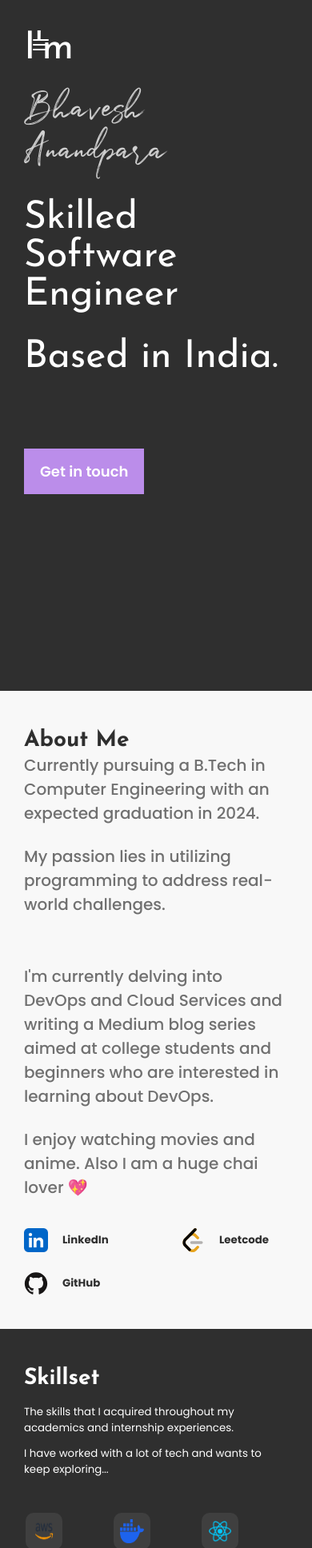
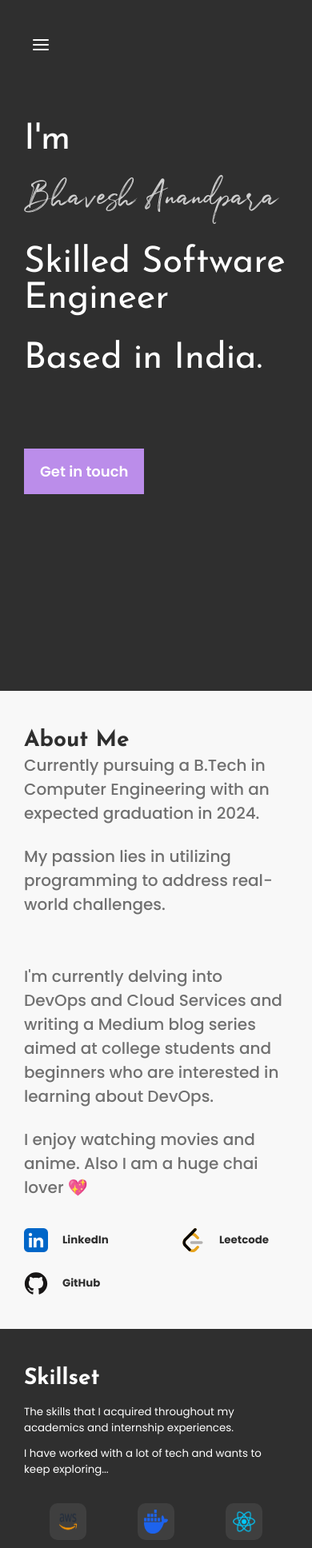
Before and after one commit to BhaveshAnandpara/portfolio, a React (Create React App) app: page / in a window 390 px wide. Shown: the part 40-1976 px from the top of the page at 80% size. Built offline with nearby package versions, Linux system fonts and the light colour scheme.

Commit message:
responsive for mobile

```diff
--- a/src/App.css
+++ b/src/App.css
@@ -402,6 +402,11 @@ header {
 
   }
 
+  hero-section>div {
+    margin-top : 30%;
+
+  }
+
   .hero-section>div>p {
 
     font-size: smaller;
@@ -432,11 +437,16 @@ header {
 
   .iconContainer{
     flex: 1 0 15% !important;
+margin: 20px !important;
   }
 
   .project-footer > section > .iconContainer{
     flex: 1 0 20% !important;
   }
+
+ .contact-section{
+   height: calc(-180px + 75vh) !important;
+ }
 
 }
 
@@ -444,7 +454,7 @@ header {
 @media only screen and (max-width: 600px) {
 
   #hero{
-    font-size: xxx-large !important;
+    font-size: 45px !important;
   }
 
   #skills > section , #projects > section , #projects > section > section , .project-footer > section , #experience > section , #experience > section > section{
@@ -465,6 +475,10 @@ header {
     margin-top: 30px;
   }
 
+  .hero-section>div{
+    margin-top: 40%;
+   }
+
   .project-header{
     flex-direction: column ;
     align-items: flex-start;
@@ -480,7 +494,8 @@ header {
   }
 
   .linkContainer{
-    margin-top: 24px;
+	flex : 1 0 15% !important;
+
   }
 
   .linkContainer > img{
--- a/src/component/IconContainer/Icons.jsx
+++ b/src/component/IconContainer/Icons.jsx
@@ -18,7 +18,7 @@ export default function Icons({ data , flex }) {
         justifyContent  : 'center',
         alignItems  : 'center',
         flexDirection : 'column',
-        width : 'fit-content',
+        width : '25%',
         //flex: `1 0 ${flex}%`,
         margin: '32px 60px 32px 0px'
     }
```
